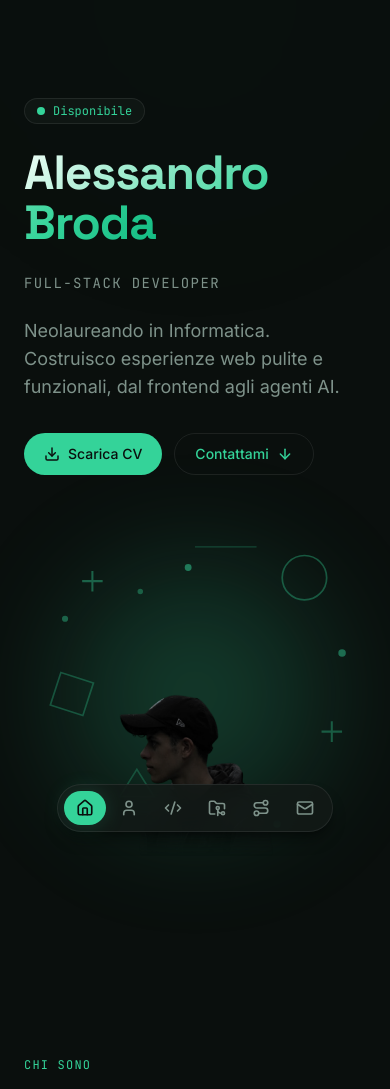
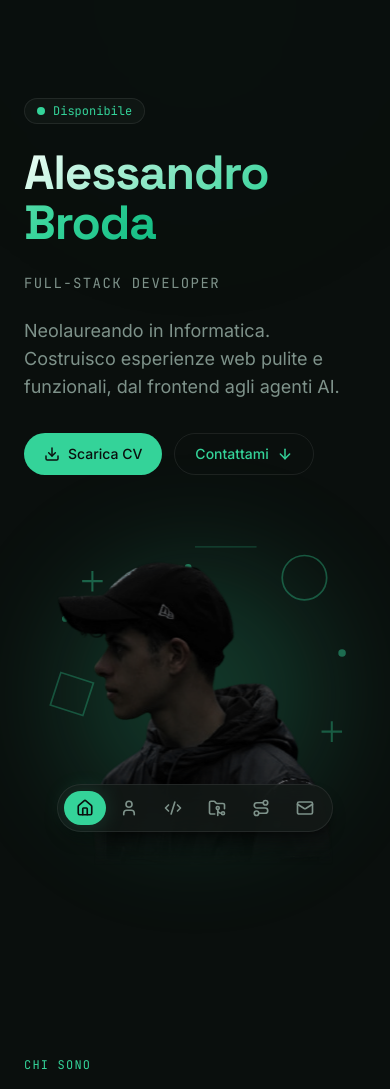
Before and after one commit to Brodazz/portfolio, a Next.js app: page / in a window 390 px wide. Shown: the top 1089 px of the page. Built offline with nearby package versions, Linux system fonts and the light colour scheme; no server answers.

Commit message:
Hero: ritaglia la foto sul contorno per ingrandire la figura
Il PNG aveva ampio spazio trasparente attorno alla persona: ora è
ritagliato sul bounding box (287x309) e rinominato (hero-broda.png) per
bustare la cache dell'optimizer. La figura risulta molto più grande,
centrata, su desktop e mobile.

```diff
--- a/src/components/sections/Hero.tsx
+++ b/src/components/sections/Hero.tsx
@@ -142,23 +142,20 @@ export default function Hero() {
               <circle cx="34" cy="20" r="0.8" fill="currentColor" opacity="0.35" />
             </svg>
 
-            {/* Figura grande, ancorata in basso, base dissolta con mask. */}
+            {/* Figura grande (PNG ritagliato sul contorno), base dissolta con mask. */}
             <Image
               src={heroImage}
               alt={name}
-              width={611}
-              height={408}
+              width={287}
+              height={309}
               priority
-              sizes="(max-width: 768px) 88vw, 520px"
-              className="absolute bottom-0 left-1/2 h-auto w-full"
+              sizes="(max-width: 768px) 78vw, 460px"
+              className="absolute bottom-0 left-1/2 h-auto w-[84%] -translate-x-1/2"
               style={{
-                // Frame spostato a sinistra: nella foto la persona è leggermente
-                // a destra del centro, così risulta centrata.
-                transform: "translateX(-54%)",
                 maskImage:
-                  "linear-gradient(to bottom, black 66%, transparent 96%)",
+                  "linear-gradient(to bottom, black 82%, transparent 100%)",
                 WebkitMaskImage:
-                  "linear-gradient(to bottom, black 66%, transparent 96%)",
+                  "linear-gradient(to bottom, black 82%, transparent 100%)",
               }}
             />
           </div>
--- a/src/data/profile.ts
+++ b/src/data/profile.ts
@@ -60,5 +60,5 @@ export const profile: Profile = {
     linkedin: "", // ← lo attivi appena crei il profilo LinkedIn
   },
   cvUrl: "/cv.pdf",
-  heroImage: "/hero.png",
+  heroImage: "/hero-broda.png",
 };
```
Also changed, not shown: public/hero-broda.png (added), public/hero.png (deleted).
